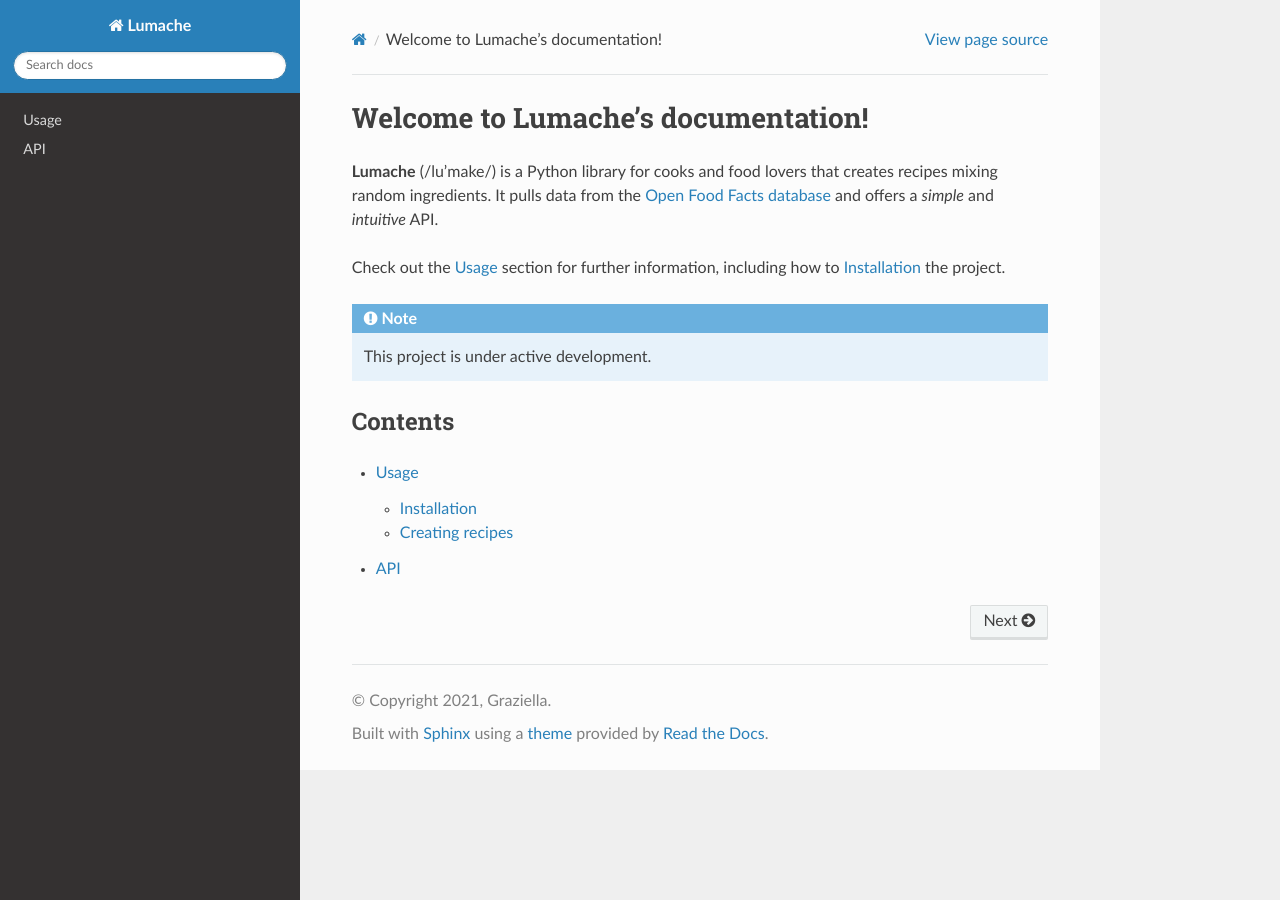
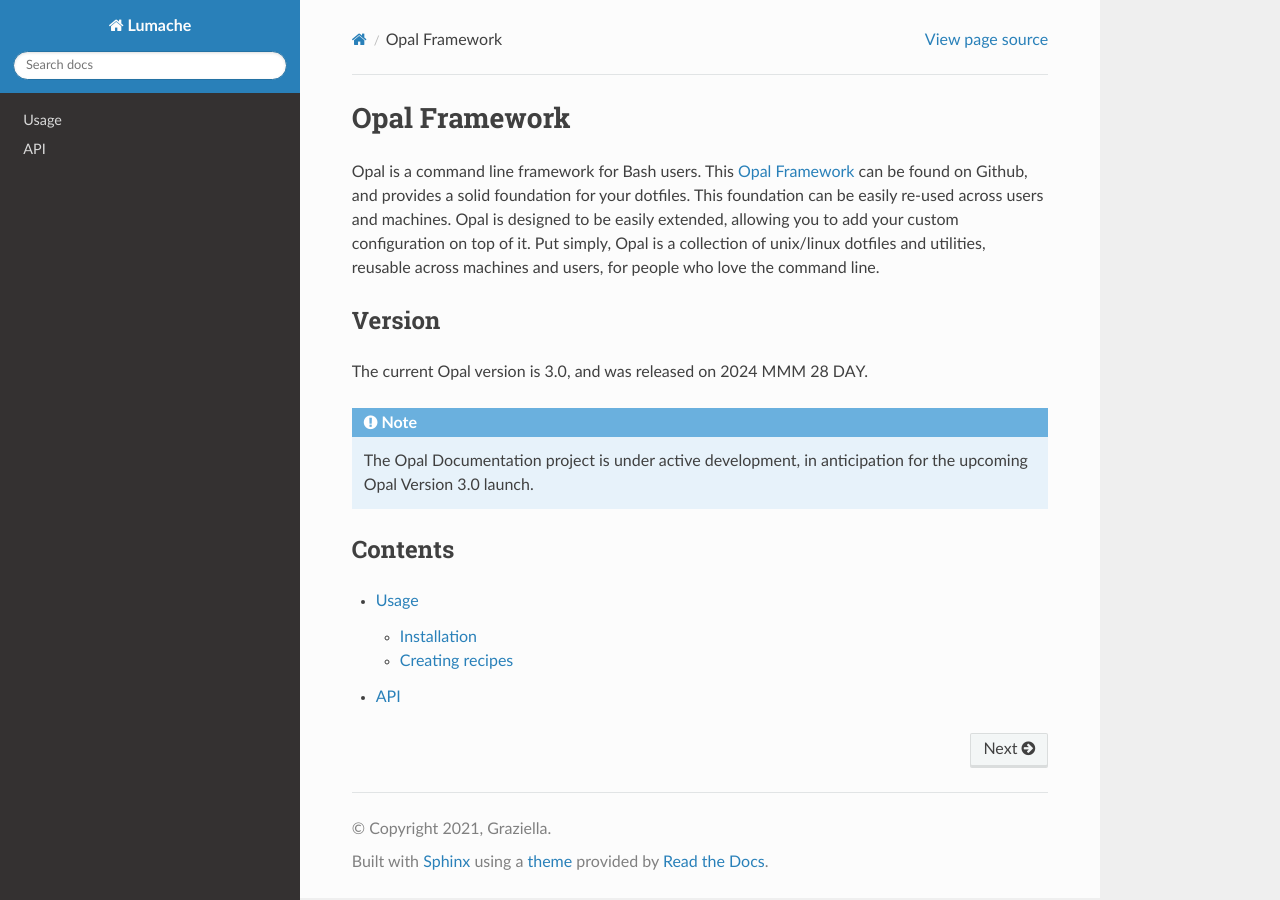
Before and after one commit to andrewwoods/opal-documentation-rtd, a Sphinx documentation site: the page built from docs/source/index.rst, in a window 1280 px wide. Built offline with Sphinx 7.4.7 and the Read the Docs theme 3.1.0, drawn with Linux system fonts in a browser that asks for light colours.

Commit message:
Update project description
Remove default text with my own project description for Opal.

```diff
--- a/docs/source/index.rst
+++ b/docs/source/index.rst
@@ -1,17 +1,23 @@
-Welcome to Lumache's documentation!
-===================================
+Opal Framework
+==============
 
-**Lumache** (/lu'make/) is a Python library for cooks and food lovers
-that creates recipes mixing random ingredients.
-It pulls data from the `Open Food Facts database <https://world.openfoodfacts.org/>`_
-and offers a *simple* and *intuitive* API.
+Opal is a command line framework for Bash users. This `Opal Framework
+<https://github.com/andrewwoods/opal>`_ can be found on Github, and provides a
+solid foundation for your dotfiles. This foundation can be easily re-used
+across users and machines. Opal is designed to be easily extended, allowing you
+to add your custom configuration on top of it. Put simply, Opal is a collection
+of unix/linux dotfiles and utilities, reusable across machines and users, for
+people who love the command line.
 
-Check out the :doc:`usage` section for further information, including
-how to :ref:`installation` the project.
+Version
+-------
+
+The current Opal version is 3.0, and was released on 2024 MMM 28 DAY.
 
 .. note::
 
-   This project is under active development.
+   The Opal Documentation project is under active development, in anticipation
+   for the upcoming Opal Version 3.0 launch.
 
 Contents
 --------
```
